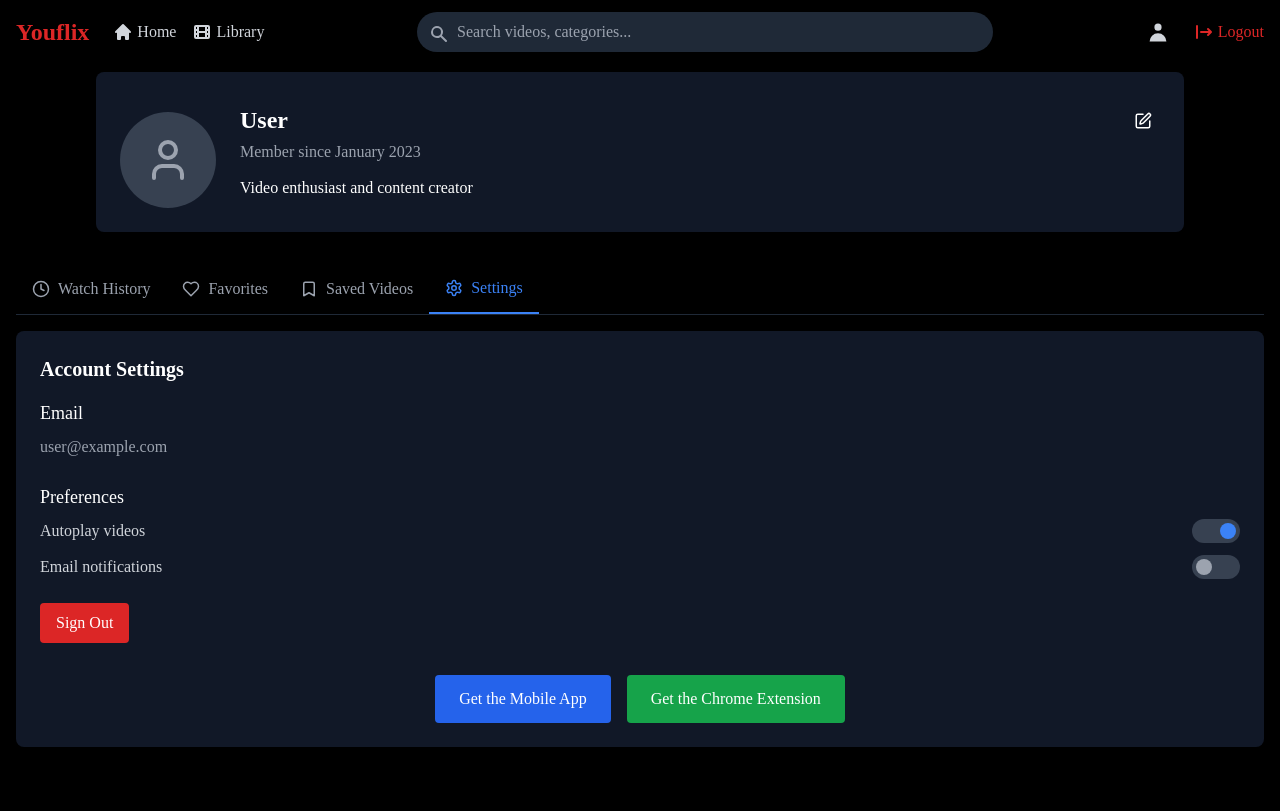
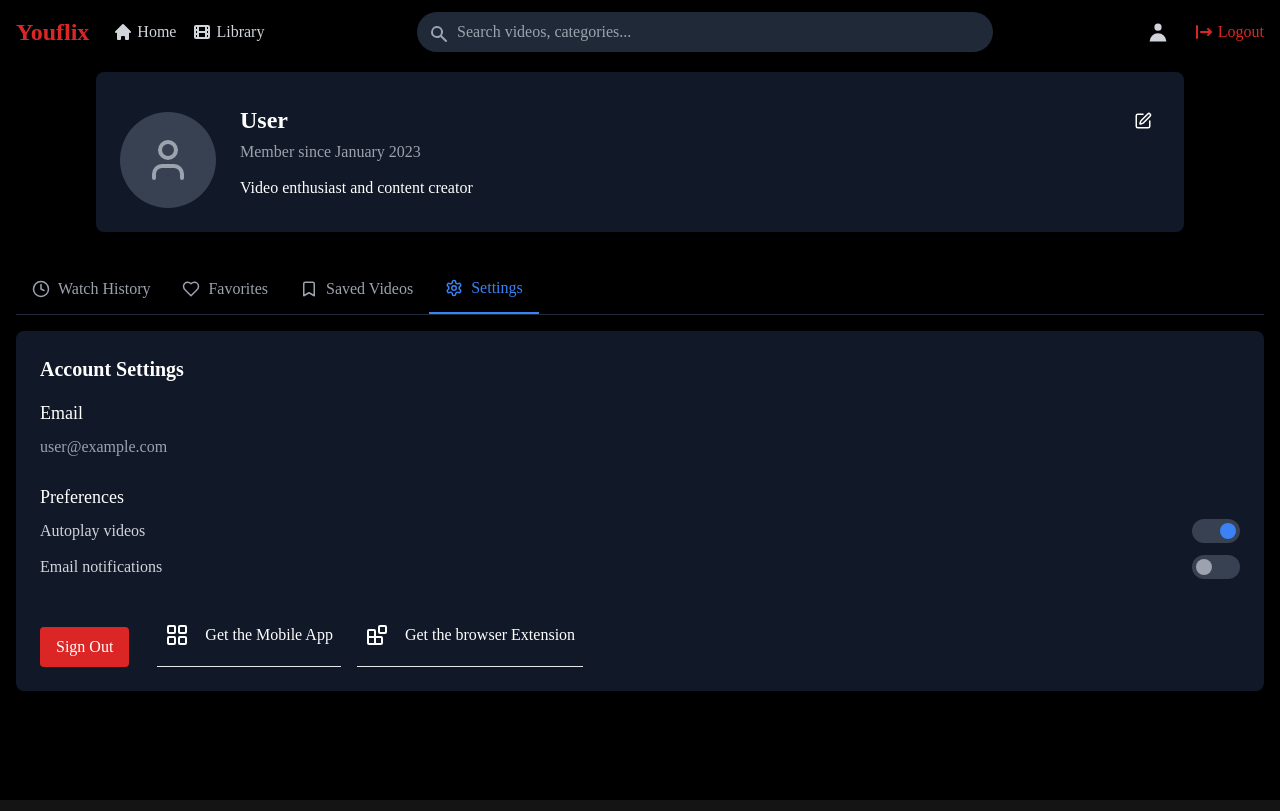
Before and after one commit to Machuge27/Youflix, a React (Create React App) app: page /profile in a window 1280 px wide. Both pictures are taken after a click on the button "Settings". Built offline with nearby package versions, Linux system fonts and the light colour scheme; no server answers.

Commit message:
Initial deployment

```diff
--- a/src/pages/ProfilePage.jsx
+++ b/src/pages/ProfilePage.jsx
@@ -2,7 +2,7 @@ import React, { useState, useEffect } from "react";
 import { useAuth } from "../context/AuthContext";
 import videoService from "../services/videoService";
 import Navbar from "../components/layout/Navbar";
-import { Edit, User, Clock, Film, Heart, Bookmark, Settings } from "lucide-react";
+import { Edit, User, Clock, Film, Heart, Bookmark, Settings, Blocks, LayoutGrid } from "lucide-react";
 import VideoGrid from "../components/videos/VideoGrid";
 
 const ProfilePage = () => {
@@ -217,24 +217,25 @@ const ProfilePage = () => {
                   </div>
                 </div>
 
+                </div>
+                <div className="flex flex-row mt-8 text-center">
                   <button
                     onClick={logout}
-                  className="px-4 py-2 bg-red-600 rounded hover:bg-red-700 mt-4"
+                    className="px-4 py-2 bg-red-600 rounded hover:bg-red-700 mt-4 mr-5"
                   >
                     Sign Out
                   </button>
-              </div>
-              {/* Additional Buttons */}
-              <div className="mt-8 text-center">
-                <button
-                  className="px-6 py-3 bg-blue-600 rounded hover:bg-blue-700 text-white font-medium mx-2"
+                  <button title="Get mMobile APP"
+                    className="flex flec-row border-b border-grey-200 gap-4 px-2 py-3 bg-blue-60 hover:bg-blue-70 text-white font-medium mx-2"
                   >
-                  Get the Mobile App
+                    <LayoutGrid />
+                    <span className="hidden sm:inline">Get the Mobile App</span>
                   </button>
-                <button
-                  className="px-6 py-3 bg-green-600 rounded hover:bg-green-700 text-white font-medium mx-2"
+                  <button title="Get browser extension"
+                    className="flex flec-row border-b border-grey-200 gap-4 px-2 py-3 bg-bluen-60 hover:bg-blue-70 text-white font-medium mx-2"
                   >
-                  Get the Chrome Extension
+                    <Blocks />
+                    <span className="hidden sm:inline">Get the browser Extension</span>
                   </button>
                 </div>
             </div>
```
Lines whose indentation alone changed are shown as unchanged.
